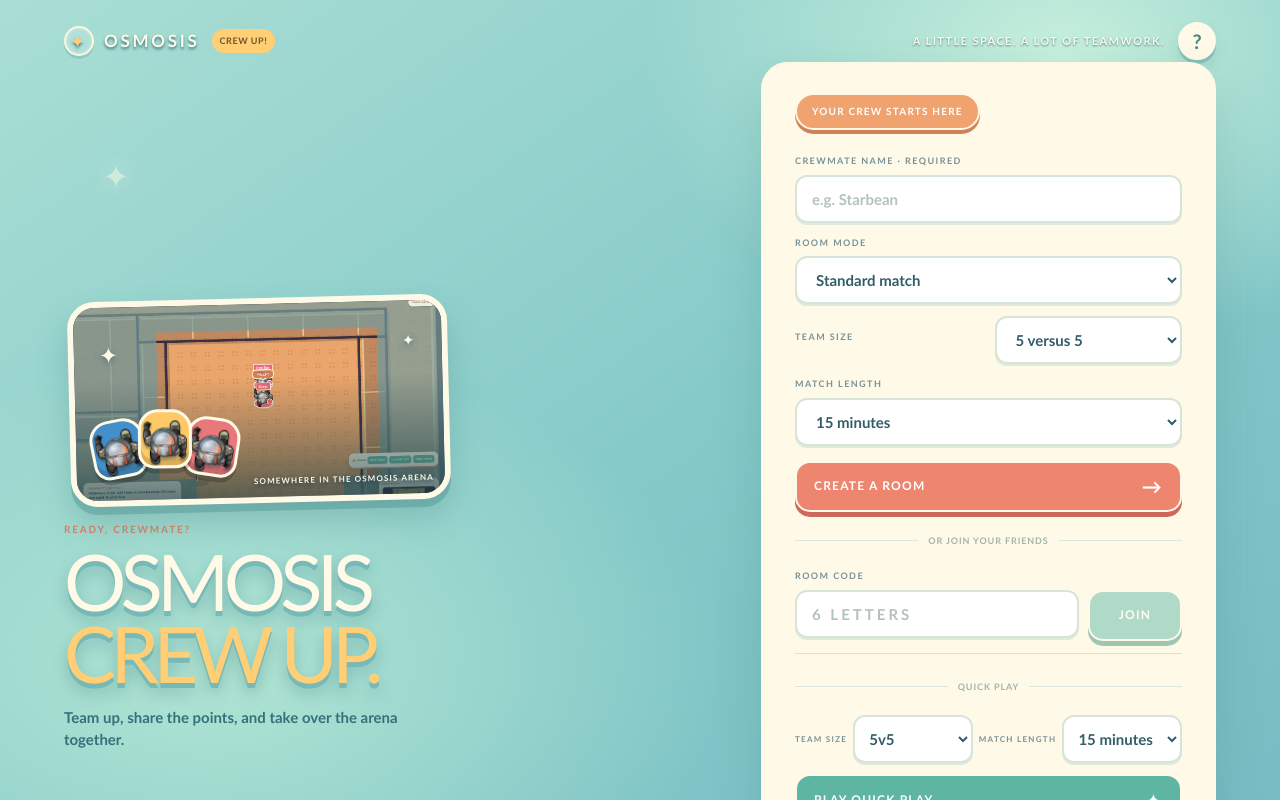
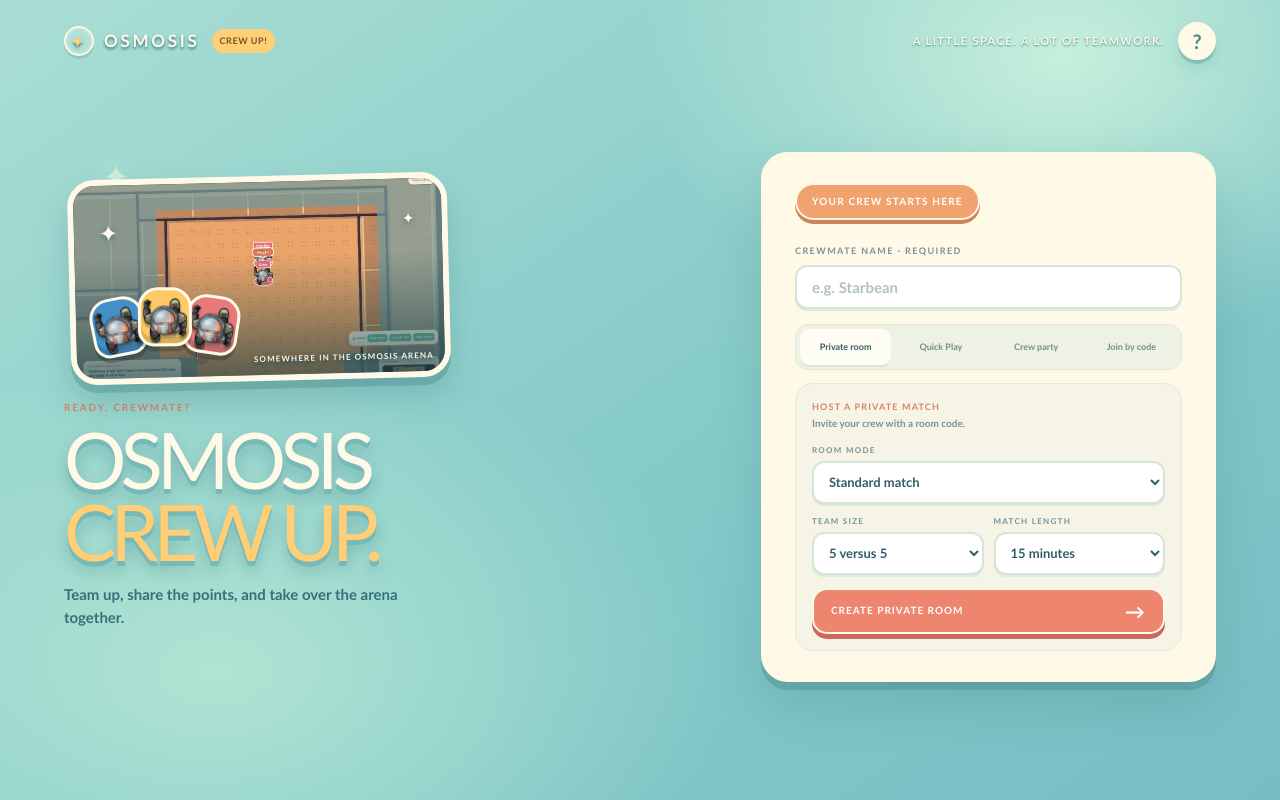
Before and after one commit to Thundercloud12/osmosis, a React (Vite) app in the folder apps/web/: page / in a window 1280 px wide. Built offline with nearby package versions, Linux system fonts and the light colour scheme.

Commit message:
Organize landing page play options

```diff
--- a/apps/web/src/lobby/LobbyScreen.tsx
+++ b/apps/web/src/lobby/LobbyScreen.tsx
@@ -36,6 +36,8 @@ export function LobbyScreen({ lobby, networkStatus, error, onCreate, onJoin, onQ
     window.requestAnimationFrame(() => tutorialButtonRef.current?.focus());
   }, []);
   const [roomMode, setRoomMode] = useState<RoomMode>("STANDARD");
+  const [entryMode, setEntryMode] = useState<"PRIVATE" | "QUICK_PLAY" | "PARTY" | "JOIN">("PRIVATE");
+  const [joinTarget, setJoinTarget] = useState<"ROOM" | "PARTY">("ROOM");
   const [teamSize, setTeamSize] = useState<4 | 5>(5);
   const [privateDuration, setPrivateDuration] = useState(15);
   const [quickPlayDuration, setQuickPlayDuration] = useState<QuickPlaySettings["matchDurationSeconds"]>(900);
@@ -49,6 +51,15 @@ export function LobbyScreen({ lobby, networkStatus, error, onCreate, onJoin, onQ
   const isHost = self?.isHost ?? false;
   const pointsByPlayer = new Map(lobby?.ownTeamAllocation.map((entry) => [entry.playerId, entry.points ?? 0]) ?? []);
   const totalPoints = [...pointsByPlayer.values()].reduce((sum, points) => sum + points, 0);
+  const activeEntryFormId = entryMode === "PRIVATE"
+    ? "private-entry-form"
+    : entryMode === "QUICK_PLAY"
+      ? "quickplay-entry-form"
+      : entryMode === "PARTY"
+        ? "party-entry-form"
+        : joinTarget === "ROOM"
+          ? "join-room-form"
+          : "join-party-form";
 
   function submitCreate(event: React.FormEvent<HTMLFormElement>) {
     event.preventDefault();
@@ -145,11 +156,24 @@ export function LobbyScreen({ lobby, networkStatus, error, onCreate, onJoin, onQ
           </div>
           <div className="welcome-card">
             <div className="card-tab">YOUR CREW STARTS HERE</div>
-            <form onSubmit={submitCreate}>
+            <div className="entry-name-field">
               <label className="field-label" htmlFor="nickname">CREWMATE NAME · REQUIRED</label>
-              <input id="nickname" className="lobby-input" value={nickname} maxLength={24} placeholder="e.g. Starbean" required aria-required="true" aria-invalid={nameMissing && !nickname.trim()} aria-describedby={nameMissing && !nickname.trim() ? "nickname-error" : undefined} onInvalid={() => setNameMissing(true)} onChange={(event) => { setNickname(event.target.value); if (event.target.value.trim()) setNameMissing(false); }} />
+              <input id="nickname" form={activeEntryFormId} className="lobby-input" value={nickname} maxLength={24} placeholder="e.g. Starbean" required aria-required="true" aria-invalid={nameMissing && !nickname.trim()} aria-describedby={nameMissing && !nickname.trim() ? "nickname-error" : undefined} onInvalid={() => setNameMissing(true)} onChange={(event) => { setNickname(event.target.value); if (event.target.value.trim()) setNameMissing(false); }} />
               {nameMissing && !nickname.trim() && <p id="nickname-error" className="field-validation" role="alert">ENTER A CREWMATE NAME TO CONTINUE.</p>}
-              <label className="field-label room-mode-label" htmlFor="room-mode">ROOM MODE</label>
+            </div>
+            <div className="entry-mode-picker" role="group" aria-label="Choose how to play">
+              <button type="button" className={entryMode === "PRIVATE" ? "is-selected" : ""} aria-pressed={entryMode === "PRIVATE"} onClick={() => setEntryMode("PRIVATE")}>Private room</button>
+              <button type="button" className={entryMode === "QUICK_PLAY" ? "is-selected" : ""} aria-pressed={entryMode === "QUICK_PLAY"} onClick={() => setEntryMode("QUICK_PLAY")}>Quick Play</button>
+              <button type="button" className={entryMode === "PARTY" ? "is-selected" : ""} aria-pressed={entryMode === "PARTY"} onClick={() => setEntryMode("PARTY")}>Crew party</button>
+              <button type="button" className={entryMode === "JOIN" ? "is-selected" : ""} aria-pressed={entryMode === "JOIN"} onClick={() => setEntryMode("JOIN")}>Join by code</button>
+            </div>
+
+            <section className="entry-mode-panel" aria-label={`${entryMode === "PRIVATE" ? "Private room" : entryMode === "QUICK_PLAY" ? "Quick Play" : entryMode === "PARTY" ? "Crew party" : "Join with a code"} options`}>
+              {entryMode === "PRIVATE" && <>
+                <div className="entry-panel-copy"><strong>HOST A PRIVATE MATCH</strong><span>Invite your crew with a room code.</span></div>
+                <form id="private-entry-form" onSubmit={submitCreate}>
+                  <div className="entry-field">
+                    <label className="field-label" htmlFor="room-mode">ROOM MODE</label>
                     <select id="room-mode" className="lobby-input" value={roomMode} onChange={(event) => setRoomMode(event.target.value as RoomMode)}>
                       <option value="STANDARD">Standard match</option>
                       {testRoomModesEnabled && <>
@@ -157,41 +181,85 @@ export function LobbyScreen({ lobby, networkStatus, error, onCreate, onJoin, onQ
                         <option value="TEST_2V2">Test match · 2v2</option>
                       </>}
                     </select>
-              {roomMode === "STANDARD" && <div className="lobby-settings-row">
+                  </div>
+                  <div className={`entry-settings-grid ${roomMode !== "STANDARD" ? "single-setting" : ""}`}>
+                    {roomMode === "STANDARD" && <div className="entry-field">
                       <label className="field-label" htmlFor="private-team-size">TEAM SIZE</label>
                       <select id="private-team-size" className="lobby-input" value={teamSize} onChange={(event) => setTeamSize(Number(event.target.value) as 4 | 5)}><option value={4}>4 versus 4</option><option value={5}>5 versus 5</option></select>
                     </div>}
-              <label className="field-label room-mode-label" htmlFor="private-duration">MATCH LENGTH</label>
+                    <div className="entry-field">
+                      <label className="field-label" htmlFor="private-duration">MATCH LENGTH</label>
                       <select id="private-duration" className="lobby-input" value={privateDuration} onChange={(event) => setPrivateDuration(Number(event.target.value))}>
                         {Array.from({ length: 26 }, (_, index) => index + 5).map((minutes) => <option value={minutes} key={minutes}>{minutes} minutes</option>)}
                       </select>
-              <button type="submit" className="play-button" disabled={networkStatus.state === "connecting"}>
-                {networkStatus.state === "connecting" ? "CONNECTING…" : "CREATE A ROOM"}<span>→</span>
+                    </div>
+                  </div>
+                  <button type="submit" className="play-button entry-submit" disabled={networkStatus.state === "connecting"}>
+                    {networkStatus.state === "connecting" ? "CONNECTING…" : "CREATE PRIVATE ROOM"}<span>→</span>
                   </button>
                 </form>
-            <div className="or-divider"><span /> OR JOIN YOUR FRIENDS <span /></div>
-            <form onSubmit={submitJoin} className="join-form">
-              <label className="field-label" htmlFor="room-code">ROOM CODE</label>
-              <div className="join-row"><input id="room-code" className="lobby-input code-input" value={roomCode} maxLength={6} placeholder="6 LETTERS" onChange={(event) => setRoomCode(event.target.value.toUpperCase().replace(/[^A-Z2-9]/g, ""))} /><button className="join-button" disabled={roomCode.length !== 6}>JOIN</button></div>
-            </form>
-            <section className="quickplay-entry">
-              <div className="or-divider"><span /> QUICK PLAY <span /></div>
-              <div className="quickplay-settings-row">
+              </>}
+
+              {entryMode === "QUICK_PLAY" && <>
+                <div className="entry-panel-copy"><strong>FIND YOUR NEXT MATCH</strong><span>We’ll match you with players looking for a game.</span></div>
+                <form id="quickplay-entry-form" onSubmit={(event) => { event.preventDefault(); submitQuickPlay("solo"); }}>
+                  <div className="entry-settings-grid">
+                    <div className="entry-field">
                       <label className="field-label" htmlFor="quickplay-team-size">TEAM SIZE</label>
-                <select id="quickplay-team-size" className="lobby-input" value={teamSize} onChange={(event) => setTeamSize(Number(event.target.value) as 4 | 5)}><option value={4}>4v4</option><option value={5}>5v5</option></select>
+                      <select id="quickplay-team-size" className="lobby-input" value={teamSize} onChange={(event) => setTeamSize(Number(event.target.value) as 4 | 5)}><option value={4}>4 versus 4</option><option value={5}>5 versus 5</option></select>
+                    </div>
+                    <div className="entry-field">
                       <label className="field-label" htmlFor="quickplay-duration">MATCH LENGTH</label>
                       <select id="quickplay-duration" className="lobby-input" value={quickPlayDuration} onChange={(event) => setQuickPlayDuration(Number(event.target.value) as QuickPlaySettings["matchDurationSeconds"])}>
                         {[300, 600, 900, 1200].map((seconds) => <option value={seconds} key={seconds}>{seconds / 60} minutes</option>)}
                       </select>
                     </div>
-              <button type="button" className="play-button quickplay-button" disabled={networkStatus.state === "connecting"} onClick={() => submitQuickPlay("solo")}>PLAY QUICK PLAY <span>✦</span></button>
-              <button type="button" className="join-button quickplay-party-button" disabled={networkStatus.state === "connecting"} onClick={() => submitQuickPlay("party")}>CREATE A CREW PARTY</button>
-              <form onSubmit={submitJoinParty} className="join-form party-code-form">
-                <label className="field-label" htmlFor="party-code">JOIN A CREW PARTY</label>
-                <div className="join-row"><input id="party-code" className="lobby-input code-input" value={partyCode} maxLength={6} placeholder="6 LETTERS" onChange={(event) => setPartyCode(event.target.value.toUpperCase().replace(/[^A-Z2-9]/g, ""))} /><button className="join-button" disabled={partyCode.length !== 6 || networkStatus.state === "connecting"}>JOIN</button></div>
+                  </div>
+                  <button type="submit" className="play-button entry-submit quickplay-button" disabled={networkStatus.state === "connecting"}>
+                    {networkStatus.state === "connecting" ? "CONNECTING…" : "PLAY QUICK PLAY"}<span>✦</span>
+                  </button>
                 </form>
-              <p className="matchmaking-entry-note">Parties stay together. Quick Play fills open crew spots with compatible players.</p>
+              </>}
+
+              {entryMode === "PARTY" && <>
+                <div className="entry-panel-copy"><strong>BRING YOUR CREW</strong><span>Start a party, then invite friends to queue together.</span></div>
+                <form id="party-entry-form" onSubmit={(event) => { event.preventDefault(); submitQuickPlay("party"); }}>
+                  <div className="entry-settings-grid">
+                    <div className="entry-field">
+                      <label className="field-label" htmlFor="party-team-size">TEAM SIZE</label>
+                      <select id="party-team-size" className="lobby-input" value={teamSize} onChange={(event) => setTeamSize(Number(event.target.value) as 4 | 5)}><option value={4}>4 versus 4</option><option value={5}>5 versus 5</option></select>
+                    </div>
+                    <div className="entry-field">
+                      <label className="field-label" htmlFor="party-duration">MATCH LENGTH</label>
+                      <select id="party-duration" className="lobby-input" value={quickPlayDuration} onChange={(event) => setQuickPlayDuration(Number(event.target.value) as QuickPlaySettings["matchDurationSeconds"])}>
+                        {[300, 600, 900, 1200].map((seconds) => <option value={seconds} key={seconds}>{seconds / 60} minutes</option>)}
+                      </select>
+                    </div>
+                  </div>
+                  <button type="submit" className="play-button entry-submit quickplay-button" disabled={networkStatus.state === "connecting"}>
+                    {networkStatus.state === "connecting" ? "CONNECTING…" : "CREATE A CREW PARTY"}<span>→</span>
+                  </button>
+                </form>
+              </>}
+
+              {entryMode === "JOIN" && <>
+                <div className="entry-panel-copy"><strong>JOIN YOUR FRIENDS</strong><span>Choose the invite code you received.</span></div>
+                <div className="join-target-picker" role="group" aria-label="Type of invite code">
+                  <button type="button" className={joinTarget === "ROOM" ? "is-selected" : ""} aria-pressed={joinTarget === "ROOM"} onClick={() => setJoinTarget("ROOM")}>Room code</button>
+                  <button type="button" className={joinTarget === "PARTY" ? "is-selected" : ""} aria-pressed={joinTarget === "PARTY"} onClick={() => setJoinTarget("PARTY")}>Party code</button>
+                </div>
+                {joinTarget === "ROOM"
+                  ? <form id="join-room-form" onSubmit={submitJoin} className="entry-code-form">
+                    <label className="field-label" htmlFor="room-code">ROOM CODE · 6 LETTERS</label>
+                    <div className="join-row"><input id="room-code" className="lobby-input code-input" value={roomCode} maxLength={6} placeholder="ABC123" onChange={(event) => setRoomCode(event.target.value.toUpperCase().replace(/[^A-Z2-9]/g, ""))} /><button className="join-button" disabled={roomCode.length !== 6 || networkStatus.state === "connecting"}>JOIN ROOM</button></div>
+                  </form>
+                  : <form id="join-party-form" onSubmit={submitJoinParty} className="entry-code-form">
+                    <label className="field-label" htmlFor="party-code">PARTY CODE · 6 LETTERS</label>
+                    <div className="join-row"><input id="party-code" className="lobby-input code-input" value={partyCode} maxLength={6} placeholder="ABC123" onChange={(event) => setPartyCode(event.target.value.toUpperCase().replace(/[^A-Z2-9]/g, ""))} /><button className="join-button" disabled={partyCode.length !== 6 || networkStatus.state === "connecting"}>JOIN PARTY</button></div>
+                  </form>}
+              </>}
             </section>
+
             {error && <p className="lobby-error" role="alert">{error}</p>}
             {networkStatus.state === "connecting" && <p className="connecting-note">Finding your airlock…</p>}
           </div>
--- a/apps/web/src/styles.css
+++ b/apps/web/src/styles.css
@@ -227,9 +227,18 @@ canvas {
 .welcome-copy h1 span { color:#ffce75; }
 .welcome-subtitle { max-width:385px; margin:16px 0 15px; font-size:15px; }
 .welcome-card { padding:32px 31px 28px; border-radius:27px; box-shadow:0 8px 0 #397c8050,0 24px 48px #326c6c30; }
-.welcome-card label[for="room-mode"] { margin-top:13px; }
 .welcome-card form { margin:0; }
-.welcome-card .room-mode-label { margin-top:13px; }
+.entry-name-field { margin-bottom:15px; }.entry-name-field .lobby-input { height:44px; }
+.entry-mode-picker,.join-target-picker { display:grid; grid-template-columns:repeat(4,minmax(0,1fr)); gap:4px; padding:4px; border:1px solid #e0e9db; border-radius:13px; background:#eef2e5; }
+.entry-mode-picker button,.join-target-picker button { min-width:0; min-height:36px; padding:5px 3px; border:0; border-radius:9px; background:transparent; color:#718e89; font:900 clamp(7px,2.1vw,9px)/1.1 "Trebuchet MS",system-ui,sans-serif; cursor:pointer; }
+.entry-mode-picker button.is-selected,.join-target-picker button.is-selected { background:#fffdf3; color:#315d68; box-shadow:0 2px 0 #dce5d7; }
+.entry-mode-picker button:focus-visible,.join-target-picker button:focus-visible { outline:3px solid #eaa969; outline-offset:2px; }
+.entry-mode-panel { margin-top:13px; padding:16px; border:1px solid #e8e8d7; border-radius:18px; background:#f5f4e7; }
+.entry-panel-copy { display:grid; gap:4px; margin-bottom:13px; }.entry-panel-copy strong { color:#d98267; font-size:9px; font-weight:1000; letter-spacing:.13em; }.entry-panel-copy span { color:#789298; font-size:10px; font-weight:700; line-height:1.35; }
+.entry-field { min-width:0; }.entry-field .field-label { margin-bottom:5px; font-size:8px; }.entry-field .lobby-input { height:43px; padding:0 11px; font-size:13px; }
+.entry-settings-grid { display:grid; grid-template-columns:1fr 1fr; gap:10px; margin-top:11px; }.entry-settings-grid.single-setting { grid-template-columns:1fr; }
+.entry-submit { min-height:46px; margin:13px 0 0; font-size:10px; }.entry-code-form { margin-top:12px !important; }.entry-code-form .field-label { margin-bottom:6px; }.entry-code-form .lobby-input { height:44px; }.entry-code-form .join-button { min-width:105px; font-size:9px; }
+.join-target-picker { grid-template-columns:1fr 1fr; }.join-target-picker button { min-height:34px; }
 .field-validation { margin:7px 0 0; color:#b8434c; font-size:9px; font-weight:1000; letter-spacing:.08em; }
 .card-tab { background:#f0a36e; }
 .lobby-input { border-radius:12px; box-shadow:0 2px 0 #dfe9dc; }
@@ -425,17 +434,9 @@ canvas {
   .voice-dock.is-match { right:10px; bottom:166px; left:auto; width:min(410px,calc(100vw - 20px)); max-width:calc(100vw - 20px); }
 }
 
-/* Quick Play and party flow reuse the warm private-room lobby palette. */
-.lobby-settings-row { display:grid; grid-template-columns:1fr 1fr; align-items:center; gap:5px 12px; margin-top:12px; }
-.quickplay-entry { margin-top:12px; padding-top:4px; border-top:1px solid #e3dfc9; }
-.quickplay-settings-row { display:grid; grid-template-columns:auto 1fr auto 1fr; align-items:center; gap:6px; }
-.quickplay-entry .field-label,.quickplay-settings-row .field-label { margin:0; font-size:8px; white-space:nowrap; }
-.quickplay-entry .lobby-input { min-height:40px; padding:0 10px; }
+/* Quick Play and party actions use the same warm private-room palette. */
 .quickplay-button { margin-top:11px; background:#5eb5a1; box-shadow:0 5px 0 #428f7f; }
 .quickplay-button:hover { box-shadow:0 7px 0 #428f7f; }
-.quickplay-party-button { width:100%; min-height:42px; margin-top:9px; border:2px solid #fff9e9; box-shadow:0 4px 0 #42937f; }
-.party-code-form { margin-top:12px !important; padding-top:11px; border-top:1px solid #e3dfc9; }
-.matchmaking-entry-note { margin:10px 0 0; color:#78928d; font-size:9px; font-weight:800; line-height:1.4; text-align:center; }
 .matchmaking-layout { width:min(850px,100%); margin:clamp(22px,8vh,82px) auto 0; }
 .matchmaking-loading { max-width:560px; margin:0 auto; text-align:center; }
 .matchmaking-loading .quiet-button { margin-top:12px; }
@@ -470,7 +471,6 @@ canvas {
   .match-report-button { top:116px; right:10px; padding:6px 8px; font-size:7px; }
   .report-notice { top:150px; }
   .matchmaking-settings { grid-template-columns:1fr 1fr; }
-  .quickplay-settings-row { grid-template-columns:auto 1fr; }
   .matchmaking-party-card .roster-list { grid-template-columns:1fr; }
   .matchmaking-layout { margin-top:20px; }
 }
```
Lines whose indentation alone changed are shown as unchanged.
